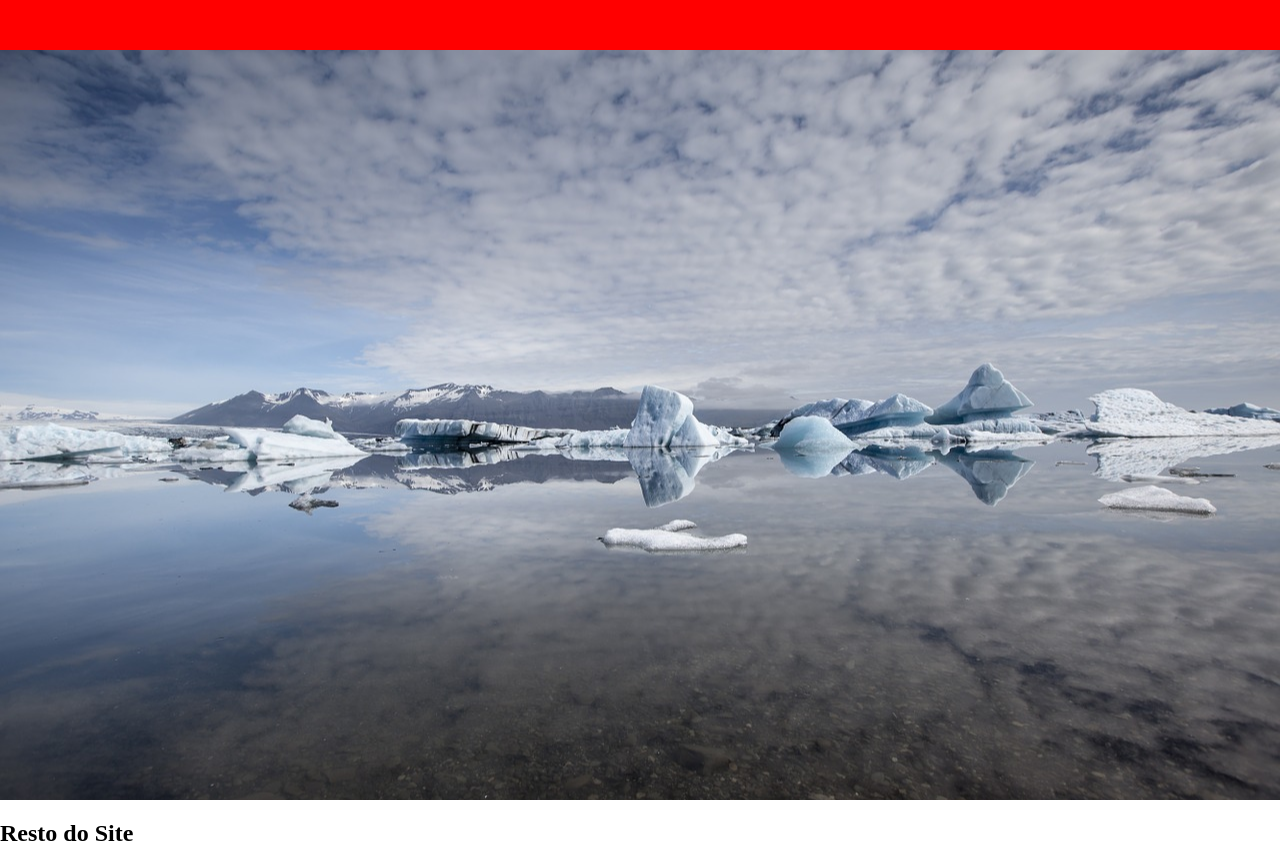
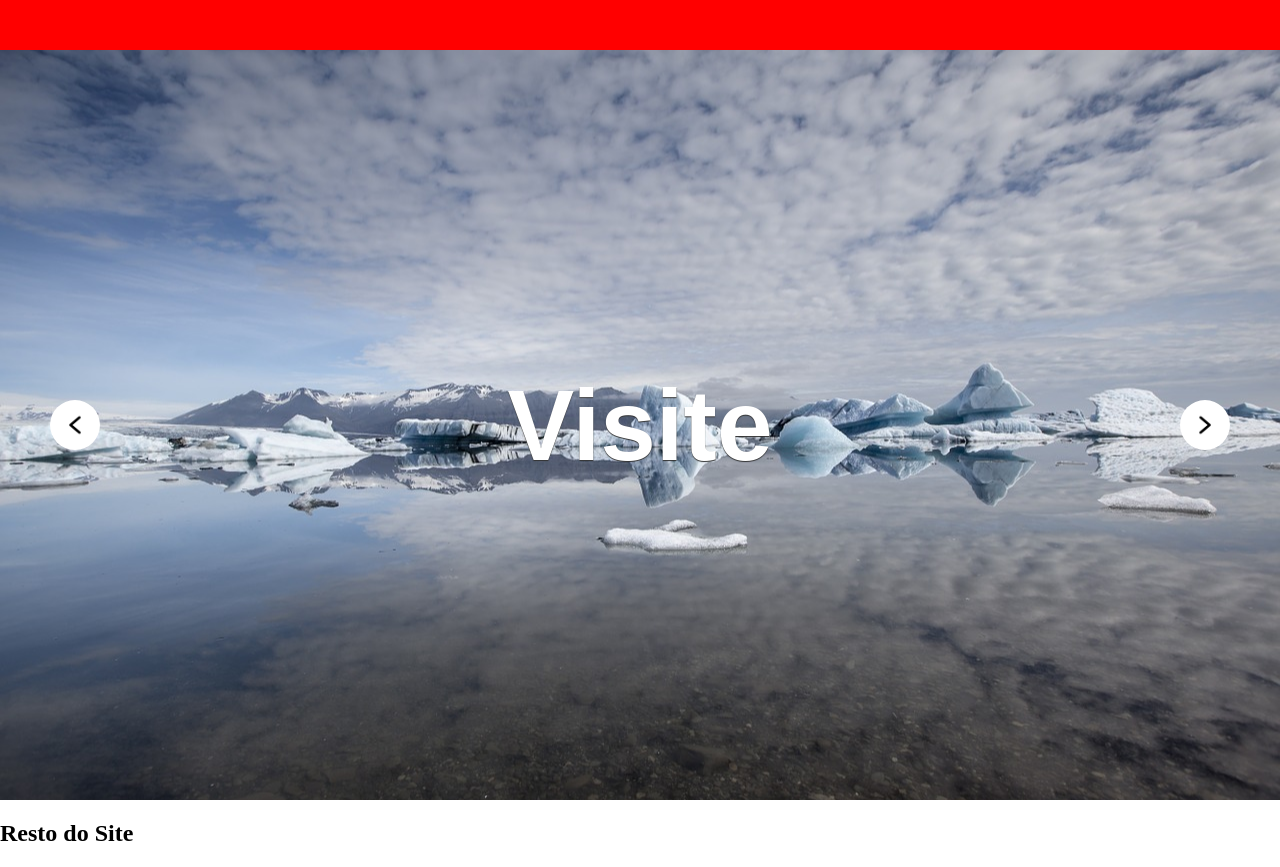
Before and after one commit to MuriloRugno/Projetos-Estudos, a plain HTML site: page slider/index.html in a window 1280 px wide. Drawn offline with Linux system fonts and the light colour scheme.

Commit message:
Slider Pronto

```diff
--- a/slider/index.html
+++ b/slider/index.html
@@ -11,10 +11,20 @@
     <header>
         <div class="header"></div>
         <div class="slider">
-            <div class="slider--width" style="width: calc(100vw * 3)">
-                <div class="slider--item" style="background-image: url('img/img1.jpg');"></div>
-                <div class="slider--item" style="background-image: url('img/img2.jpg');"></div>
-                <div class="slider--item" style="background-image: url('img/img3.jpg');"></div>
+            <div class="slider--controls">
+                <img src="img/prev.png" alt="icone de voltar" class="slider--control btn-img" onclick="goPrev()">
+                <img src="img/next.png" alt="icone de próximo"class="slider--control btn-img" onclick="goNext()">
+            </div>
+            <div class="slider--width">
+                <div class="slider--item" style="background-image: url('img/img1.jpg');">
+                    Visite
+                </div>
+                <div class="slider--item" style="background-image: url('img/img2.jpg');">
+                    Biomas
+                </div>
+                <div class="slider--item" style="background-image: url('img/img3.jpg');">
+                    Diferentes
+                </div>
             </div>
         </div>
     </header>
--- a/slider/script.js
+++ b/slider/script.js
@@ -0,0 +1,30 @@
+let totalSlides = document.querySelectorAll('.slider--item').length
+let currentSlide = 0
+
+document.querySelector('.slider--width').style.width =
+    `calc(100vw * ${totalSlides})`
+document.querySelector('.slider--controls').style.height =
+    `${document.querySelector('.slider').clientHeight}px`
+
+function goPrev() {
+    currentSlide--
+    if(currentSlide < 0) {
+        currentSlide = totalSlides - 1
+    }
+    updateMargin()
+}
+
+function goNext() {
+    currentSlide++
+    if(currentSlide > (totalSlides-1)) {
+        currentSlide = 0
+    }
+    updateMargin()
+}
+
+function updateMargin() {
+    let sliderItemWidth = document.querySelector('.slider--item').clientWidth
+    let newMargin = (currentSlide * sliderItemWidth)
+    document.querySelector('.slider--width').style.marginLeft =
+        `-${newMargin}px`
+}
--- a/slider/style.css
+++ b/slider/style.css
@@ -1,5 +1,8 @@
+* {
+    box-sizing: border-box;
+}
 body {
-    margin: 0;
+    margin: 0
 }
 
 header {
@@ -31,4 +34,38 @@ header {
     height: inherit;
     background-position: center;
     background-size: cover;
+    display: flex;
+    align-items: center;
+    justify-content: center;
+    color: #fff;
+    text-shadow: 0px 1px 1px #333;
+    font-size: 100px;
+    font-family: Arial, Helvetica, sans-serif;
+    font-weight: 900;
 }
+
+.slider--controls {
+    position: absolute;
+    z-index: 99;
+    width: 100%;
+    display: flex;
+    justify-content: space-between;
+    align-items: center;
+}
+
+.btn-img {
+    width: 50px;
+    height: 50px;
+    padding: 10px;
+    margin: 50px;
+}
+
+
+.slider--control {
+    width: 50px;
+    height: 50px;
+    background-color: #fff;
+    border-radius: 50%;
+    overflow: hidden;
+    cursor: pointer;
+}
```
Also changed, not shown: slider/img/next.png (added), slider/img/prev.png (added).
